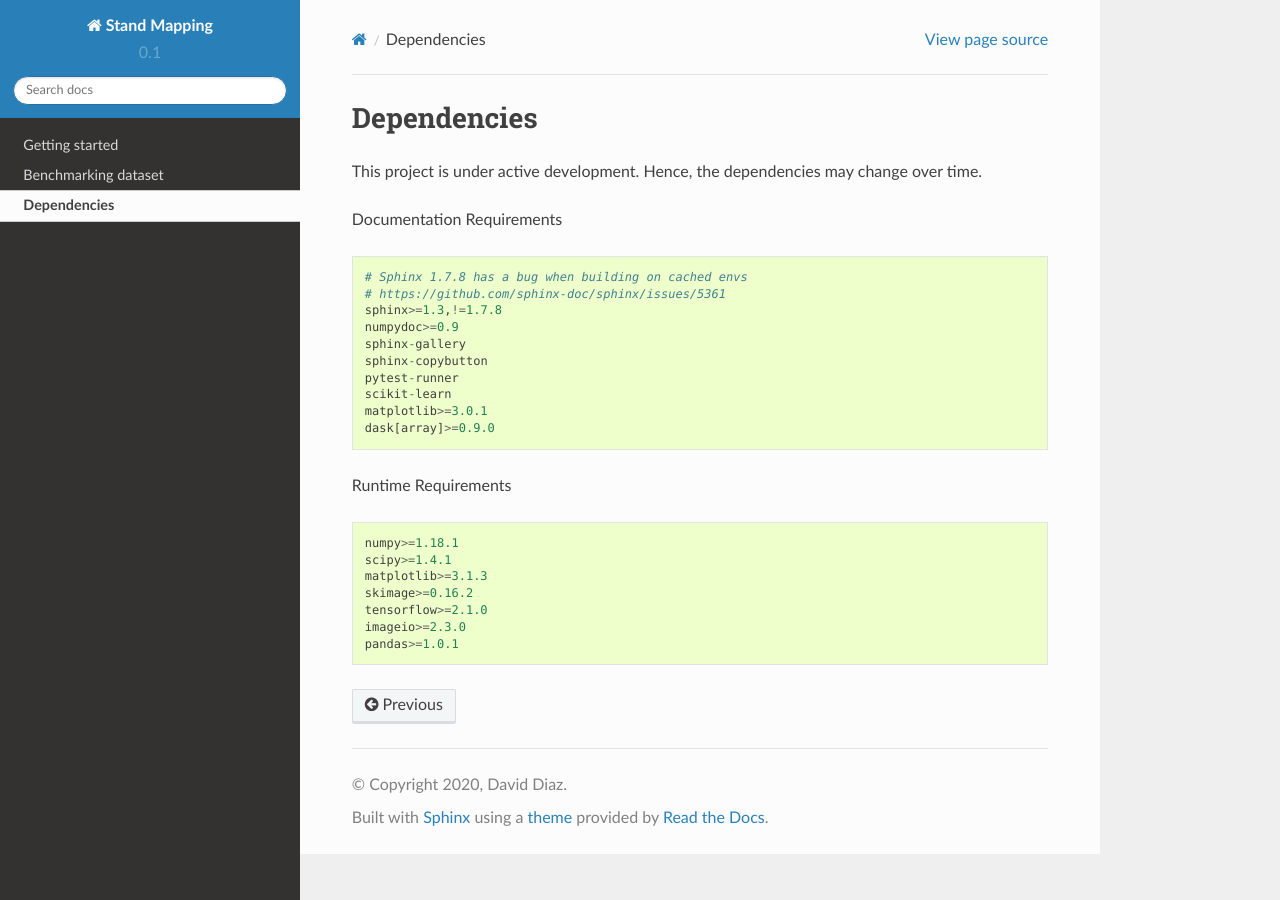
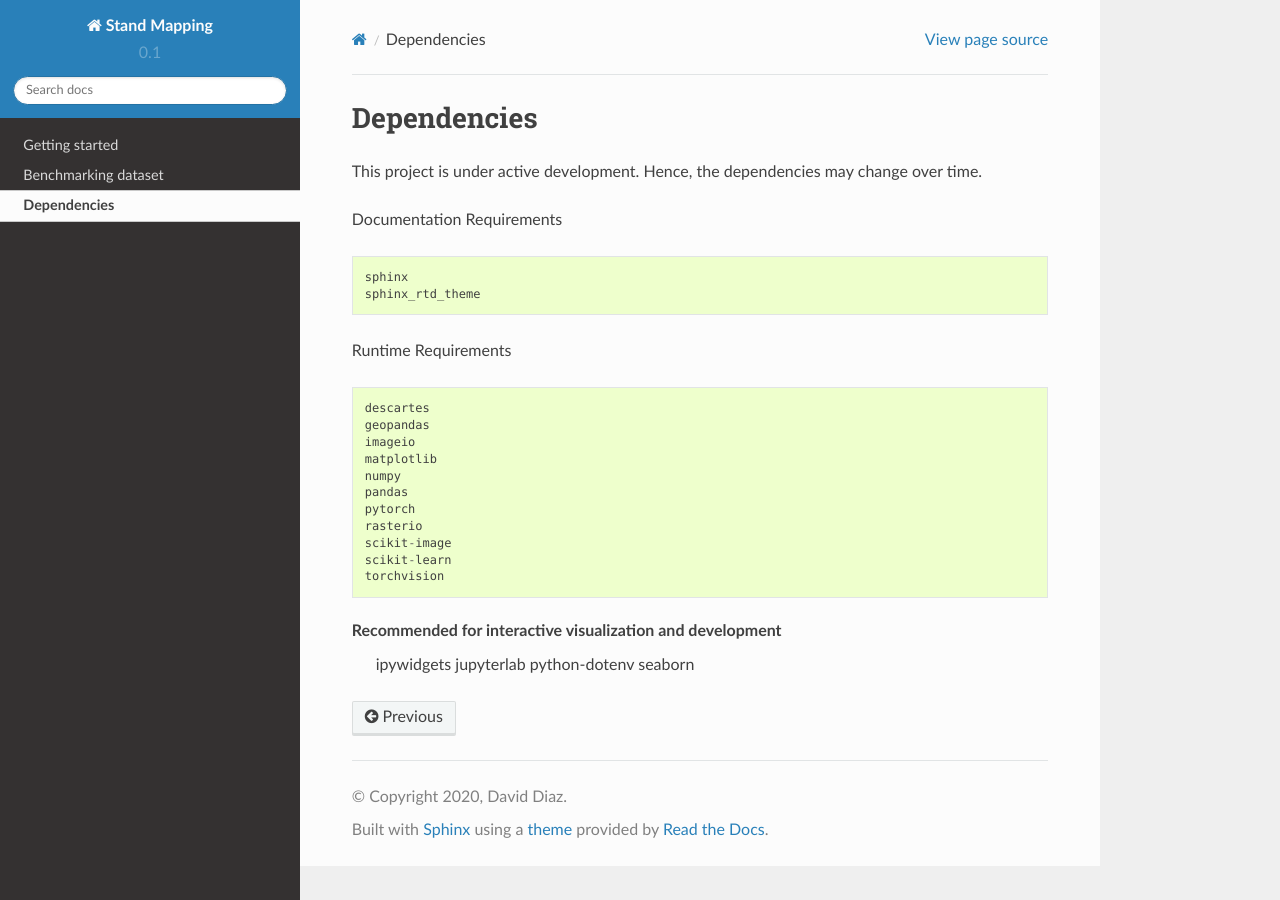
Before and after one commit to valentina-s/stand_mapping, a Sphinx documentation site: the page built from docs/source/dependencies.rst, in a window 1280 px wide. Built offline with Sphinx 7.4.7 and the Read the Docs theme 2.0.0, drawn with Linux system fonts in a browser that asks for light colours.

Commit message:
Updating dependences in docs

```diff
--- a/docs/source/dependencies.rst
+++ b/docs/source/dependencies.rst
@@ -7,25 +7,30 @@ This project is under active development. Hence, the dependencies may change ove
 Documentation Requirements
 ::
 
-  # Sphinx 1.7.8 has a bug when building on cached envs
-  # https://github.com/sphinx-doc/sphinx/issues/5361
-  sphinx>=1.3,!=1.7.8
-  numpydoc>=0.9
-  sphinx-gallery
-  sphinx-copybutton
-  pytest-runner
-  scikit-learn
-  matplotlib>=3.0.1
-  dask[array]>=0.9.0
+  sphinx
+  sphinx_rtd_theme
 
 
 Runtime Requirements
 ::
 
-  numpy>=1.18.1
-  scipy>=1.4.1
-  matplotlib>=3.1.3
-  skimage>=0.16.2
-  tensorflow>=2.1.0
-  imageio>=2.3.0
-  pandas>=1.0.1
+  descartes
+  geopandas
+  imageio
+  matplotlib
+  numpy
+  pandas
+  pytorch
+  rasterio
+  scikit-image
+  scikit-learn
+  torchvision
+
+
+Recommended for interactive visualization and development
+  ::
+
+  ipywidgets
+  jupyterlab
+  python-dotenv
+  seaborn
```
